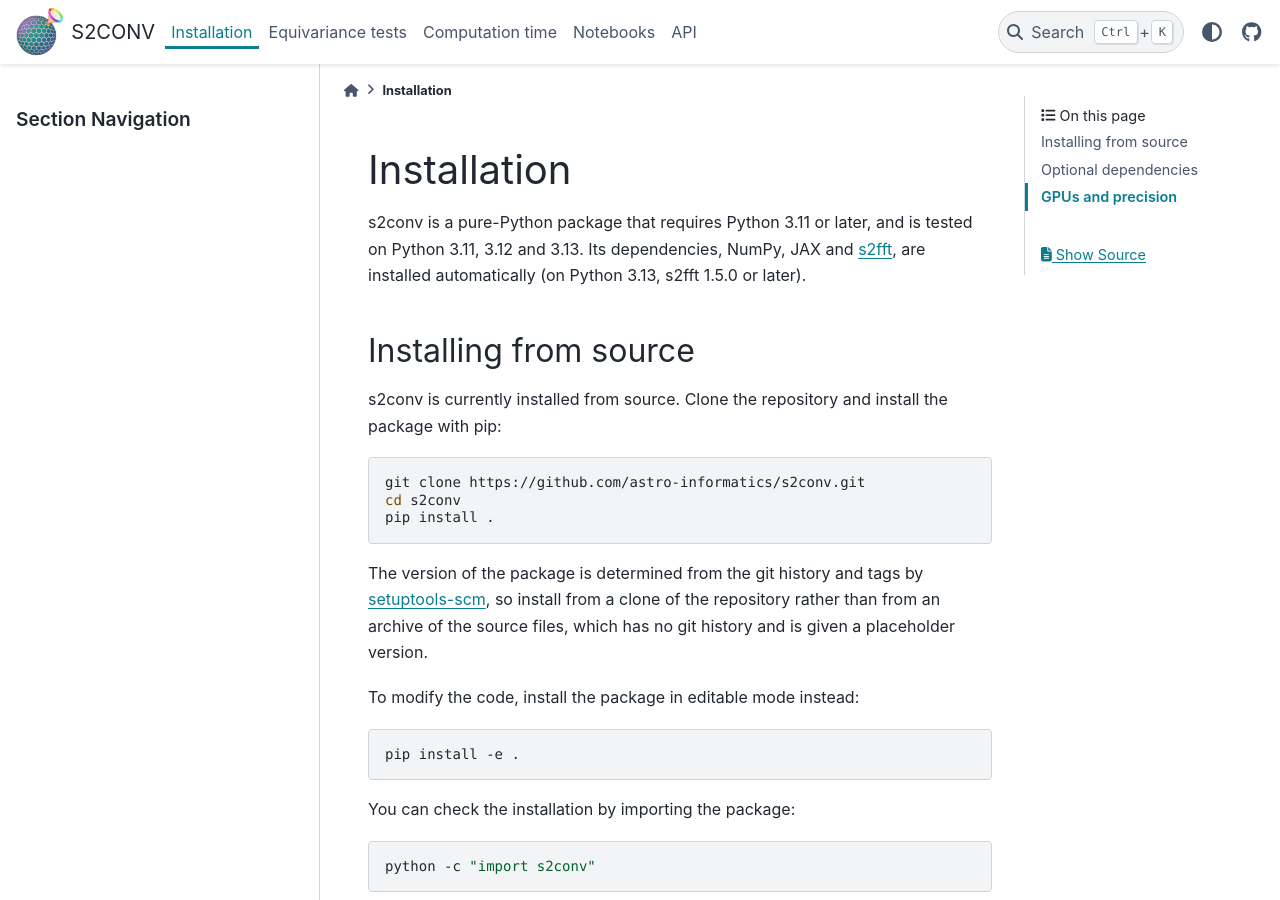
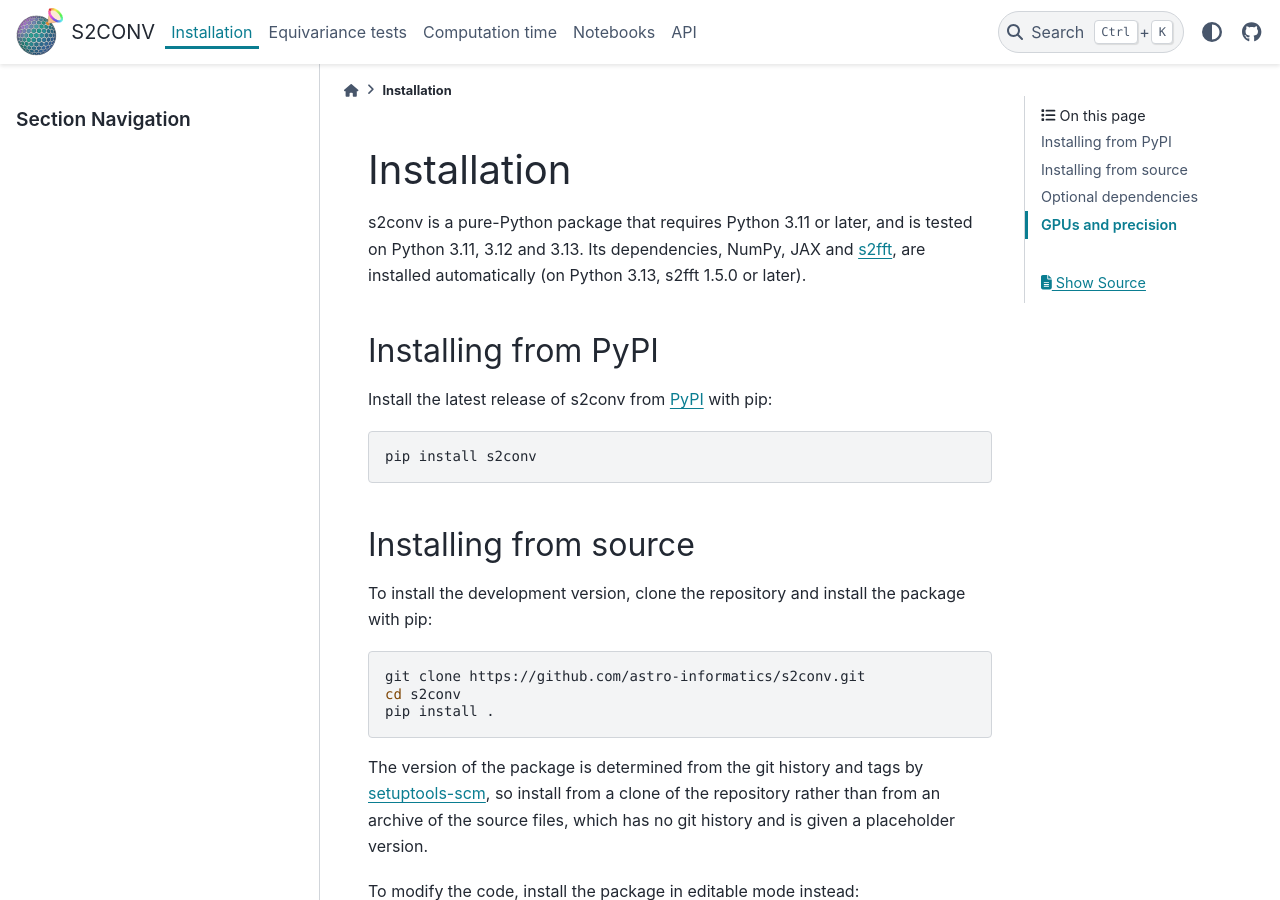
Before and after one commit to astro-informatics/s2conv, a Sphinx documentation site: the page built from docs/user_guide/install.rst, in a window 1280 px wide and 900 px high. Built offline with Sphinx 7.4.7 and the PyData theme 0.15.4, drawn with Linux system fonts in a browser that asks for light colours.

Commit message:
Install from PyPI in the README and the documentation
PyPI keeps the README of each release as its project page, so the
installation instructions switch to pip install s2conv before the
first release rather than after it; installing from a clone stays as
the way to get the development version.  PyPI does not render LaTeX,
so the two display equations of the README become math blocks, which
GitHub renders as before and PyPI shows as code rather than as text
between dollar signs.

Verified: the Sphinx docs build with -W; readme_renderer, as used by
PyPI, renders both equations as code blocks; pre-commit passes.

Harness: Claude Code 2.1.296
Co-Authored-By: Claude Opus 5.5

```diff
--- a/docs/user_guide/install.rst
+++ b/docs/user_guide/install.rst
@@ -6,11 +6,21 @@ Python 3.11, 3.12 and 3.13.  Its dependencies, NumPy, JAX and
 `s2fft <https://github.com/astro-informatics/s2fft>`_, are installed automatically
 (on Python 3.13, s2fft 1.5.0 or later).
 
+Installing from PyPI
+--------------------
+
+Install the latest release of s2conv from `PyPI <https://pypi.org/project/s2conv/>`_
+with pip:
+
+.. code-block:: bash
+
+   pip install s2conv
+
 Installing from source
 ----------------------
 
-s2conv is currently installed from source.
-Clone the repository and install the package with pip:
+To install the development version, clone the repository and install the package
+with pip:
 
 .. code-block:: bash
 
```
Also changed, not shown: README.md (+7 -7 lines).
